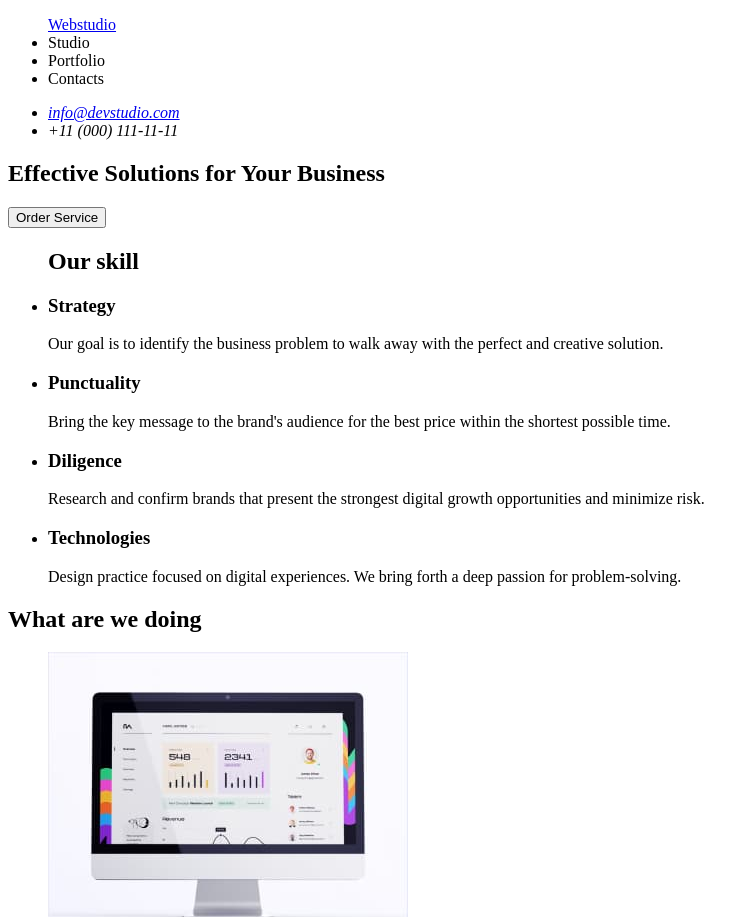
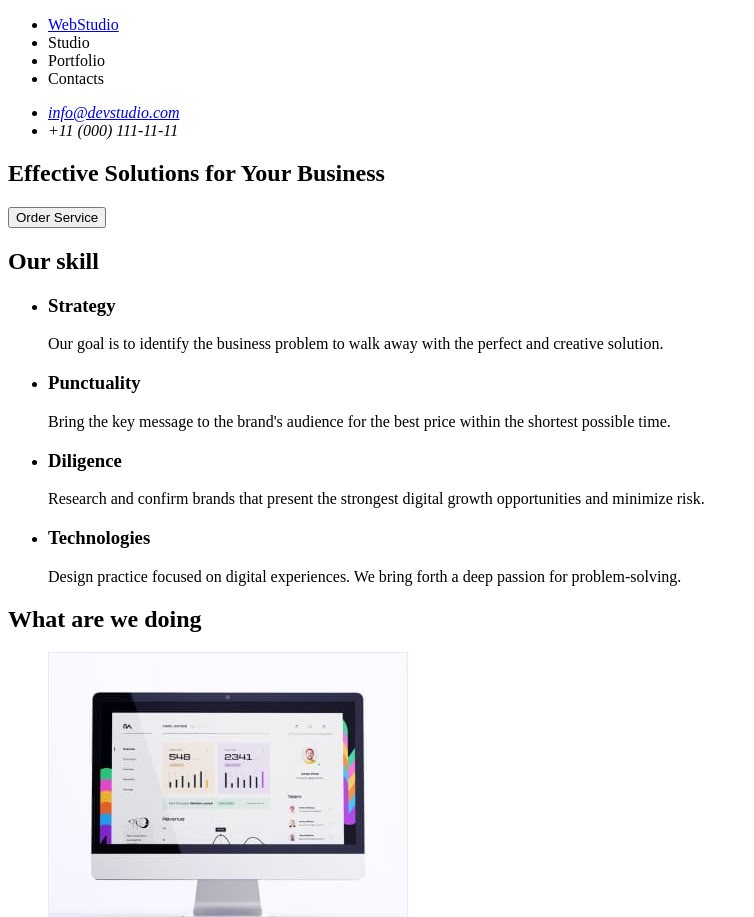
Before and after one commit to ITAndrii/goit-markup-hw-01, a plain HTML site: page index.html in a window 1280 px wide. Shown: the top 917 px of the page, without its empty margins (0-754 px from the left). Drawn offline with Linux system fonts and the light colour scheme.

Commit message:
markup_fix_2

```diff
--- a/index.html
+++ b/index.html
@@ -10,18 +10,20 @@
     <header>
       <nav>
         <ul>
-          <a href="./index.html">Webstudio</a>
+          <li><a href="./index.html">WebStudio</a></li>
+
           <li><a href=""></a>Studio</li>
           <li><a href=""></a>Portfolio</li>
           <li><a href=""></a>Contacts</li>
         </ul>
       </nav>
-      <ul>
-        <address>
+
+      <address>
+        <ul>
           <li><a href="mailto:info@devstudio.com">info@devstudio.com</a></li>
           <li><a href="tell:+110001111111"></a>+11 (000) 111-11-11</li>
-        </address>
-      </ul>
+        </ul>
+      </address>
     </header>
     <main>
       <section>
@@ -29,8 +31,8 @@
         <button type="button">Order Service</button>
       </section>
       <section>
+        <h2>Our skill</h2>
         <ul>
-          <h2>Our skill</h2>
           <li>
             <h3>Strategy</h3>
             <p>
@@ -137,7 +139,7 @@
       </section>
     </main>
     <footer>
-      <a href="./index.html">Webstudio</a>
+      <a href="./index.html">WebStudio</a>
       <p>
         Increase the flow of customers and sales for your business with digital
         marketing & growth solutions.
```
